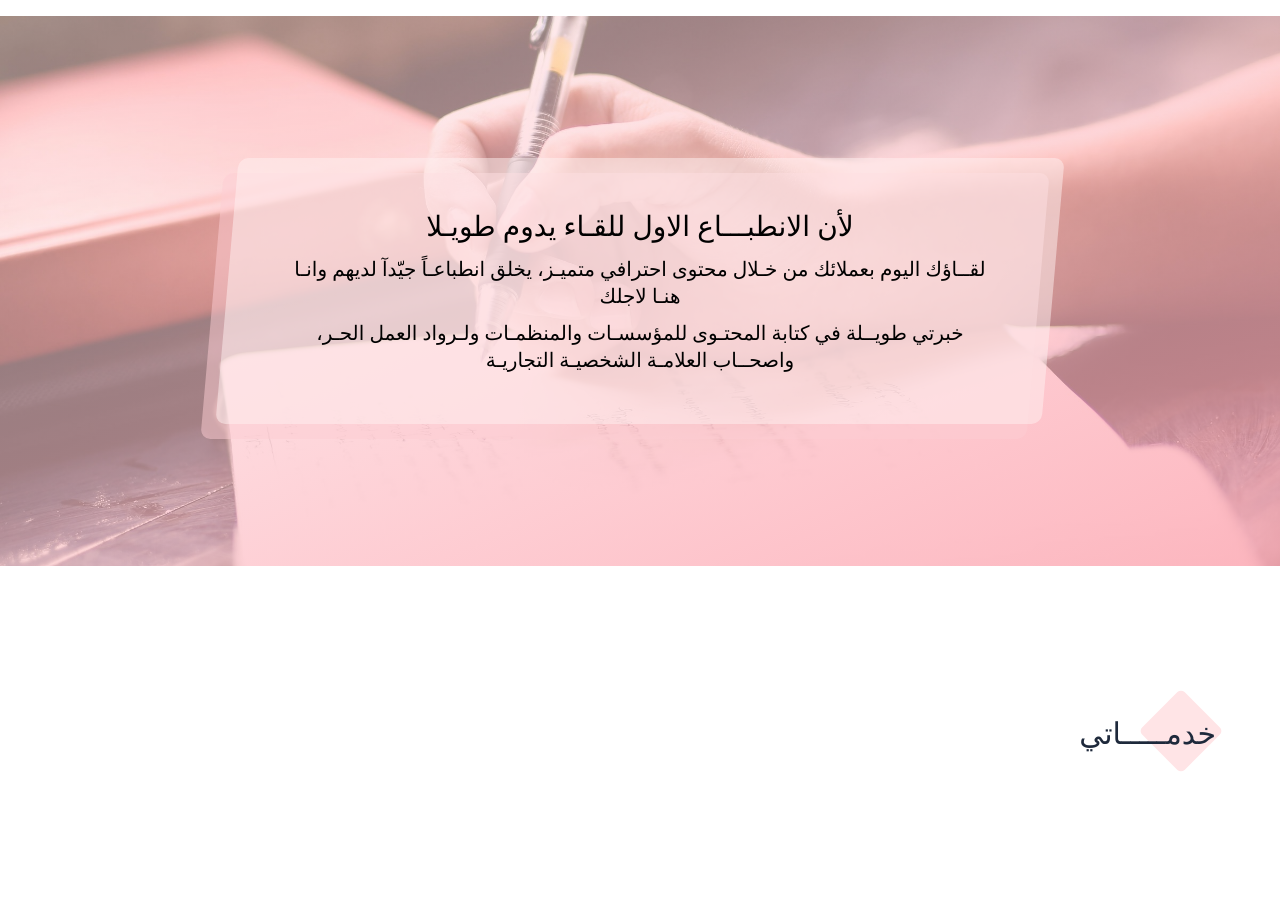
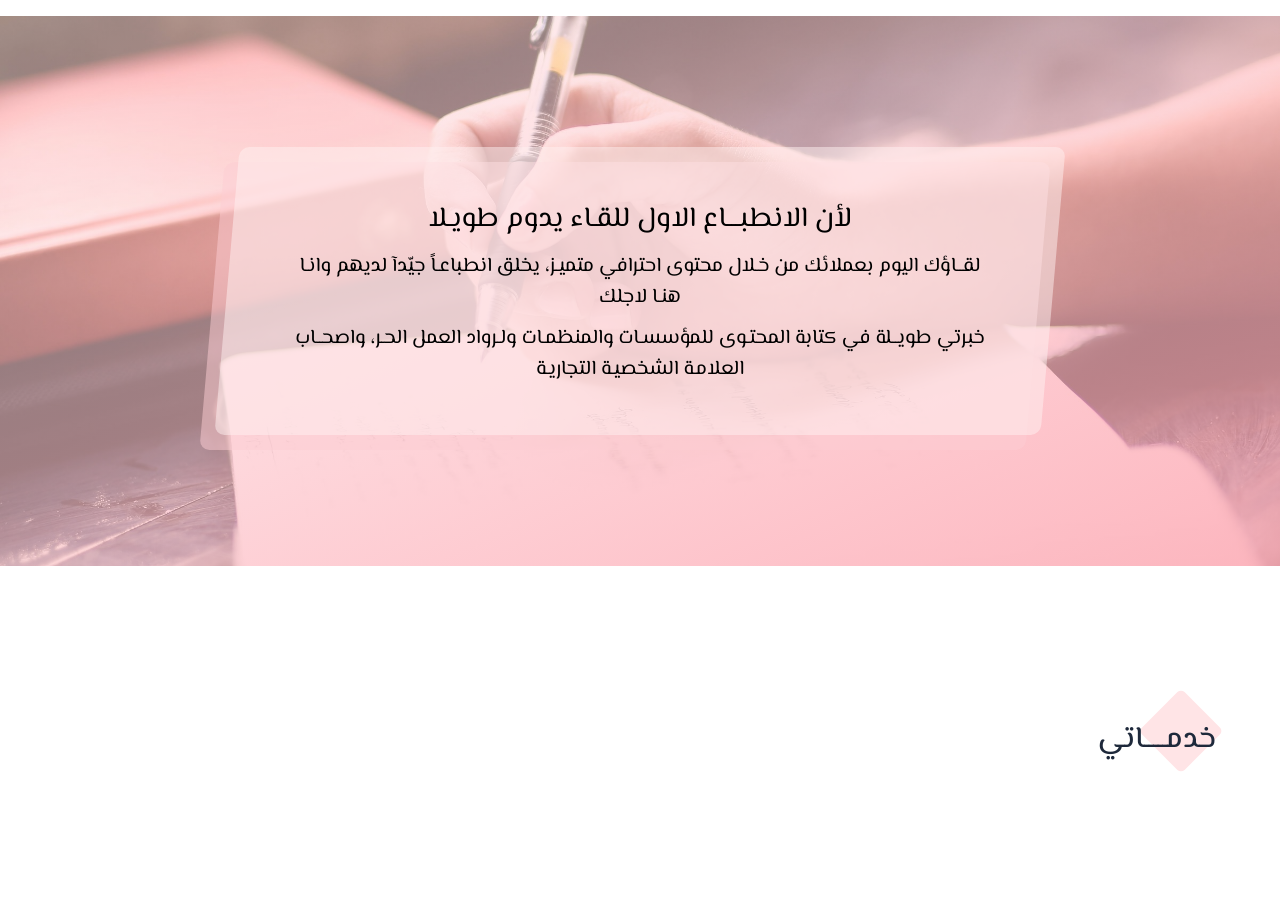
Before and after one commit to hosam2002/ShahdPortfolio, a plain HTML site: page index.html in a window 1280 px wide. Shown: the part 84-982 px from the top of the page. Drawn offline with Linux system fonts and the light colour scheme.

Commit message:
Editing some styles

```diff
--- a/css/main.css
+++ b/css/main.css
@@ -1,4 +1,4 @@
-@import url("https://fonts.googleapis.com/css2?family=Nunito+Sans:ital,opsz,wght@0,6..12,200;0,6..12,300;0,6..12,400;0,6..12,500;0,6..12,600;0,6..12,700;0,6..12,800;0,6..12,900;0,6..12,1000;1,6..12,200;1,6..12,300;1,6..12,400;1,6..12,500;1,6..12,600;1,6..12,700;1,6..12,800;1,6..12,900;1,6..12,1000&display=swap");
+@import url("https://fonts.googleapis.com/css2?family=El+Messiri:wght@400..700&display=swap");
 *,
 *::after,
 *::before {
@@ -13,13 +13,12 @@ html {
 }
 
 body {
-  font-family: "El Messiri", "Tajawal", "Nunito Sans", "maven pro", sans-serif, arial;
+  font-family: "El Messiri", "Tajawal", sans-serif, arial;
 }
 
 [class$=__heading] {
   position: relative;
   background-color: transparent;
-  font-family: "El Messiri";
   font-size: 3rem;
   font-weight: 500;
   color: #1E293B;
```
Also changed, not shown: 1 other file.
